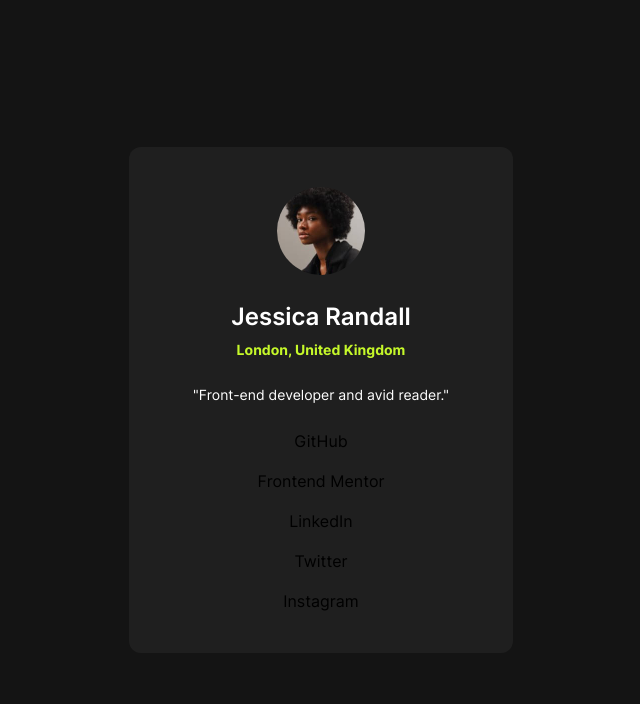
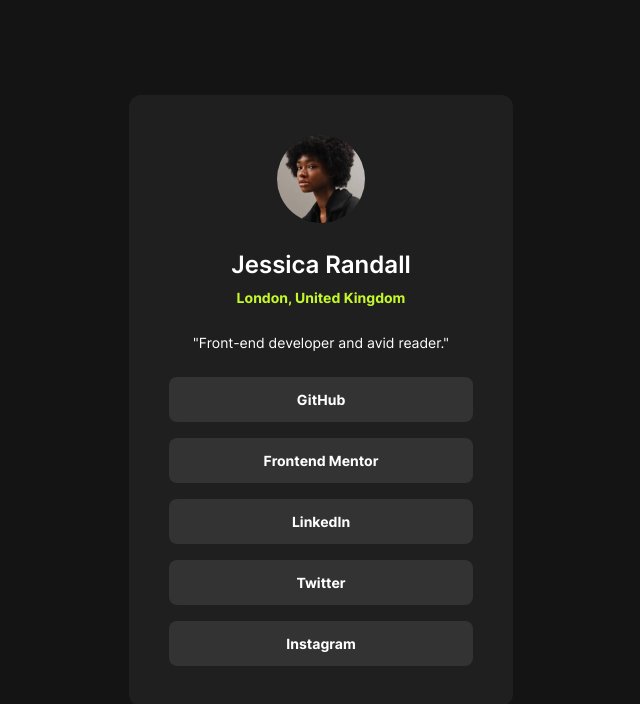
Before and after one commit to dionysia-lemonaki/social-links-profile, a React (Vite) app: page / in a window 1280 px wide. Shown: the top 704 px of the page, without its empty margins (319-959 px from the left). Built offline with nearby package versions, Linux system fonts and the light colour scheme.

Commit message:
style: style profile links with hover and focus states

```diff
--- a/src/components/ProfileLink.tsx
+++ b/src/components/ProfileLink.tsx
@@ -7,7 +7,11 @@
 const ProfileLink = ({ link }: ProfileLinkProps) => {
   return (
     <li>
-      <a href={link.url} target="_blank">
+      <a
+        href={link.url}
+        target="_blank"
+        className="block bg-grey-700 p-3 rounded-lg text-white text-sm font-bold leading-normal hover:bg-green hover:text-grey-700 focus-visible:outline-2 focus-visible:outline-green focus-visible:outline-dotted focus-visible:outline-offset-4"
+      >
         {link.label}
         <span className="sr-only">(Opens in a new tab)</span>
       </a>
--- a/src/style.css
+++ b/src/style.css
@@ -10,6 +10,7 @@
 
 @theme {
   --font-inter: Inter, sans-serif;
+  --color-grey-700: hsl(0 0% 20%);
   --color-grey-800: hsl(0 0% 12%);
   --color-grey-900: hsl(0 0% 8%);
   --color-green: hsl(75 94% 57%);
```
